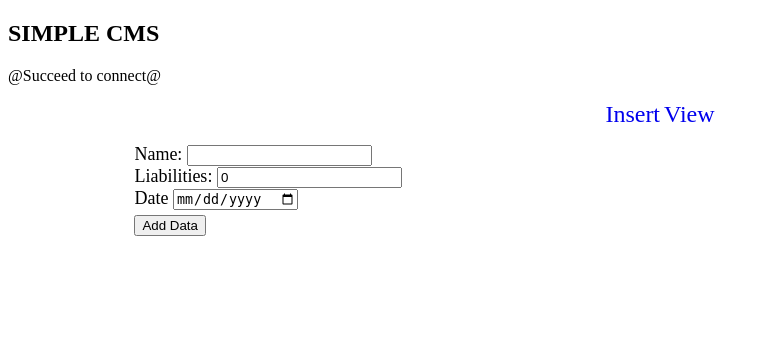
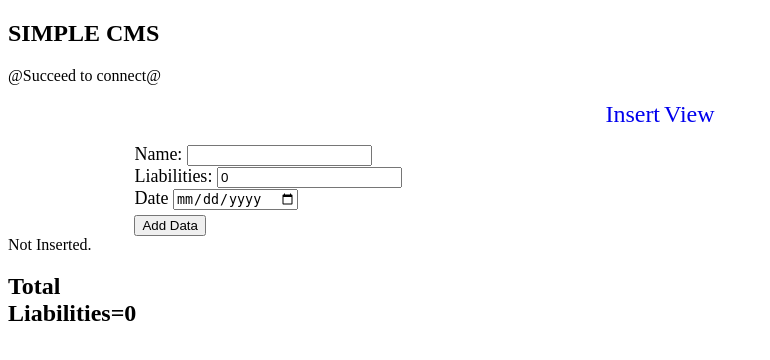
Before and after one commit to fallenben289/php-project1, a PHP site: page / in a window 1280 px wide. Shown: the top 360 px of the page, without its empty margins (0-770 px from the left). Run offline with PHP 8.4, Linux system fonts and the light colour scheme; tables that the repository leaves empty or names only in its code hold one stand-in row (values such as "Sample post").

Commit message:
Update PHP Project.

```diff
--- a/index.php
+++ b/index.php
@@ -11,6 +11,8 @@
 
 <?php
   echo "<h2>SIMPLE CMS</h2>";
+
+  //Config File is required to be included
     require "config.php";
 ?>
 
@@ -18,8 +20,8 @@
 <body>
     <nav>
         <ul>
-            <li><a href="#">Insert</a></li>
-            <li><a href="#">View</a></li>
+            <li><a href="#Insert">Insert</a></li>
+            <li><a href="#View">View</a></li>
         </ul>
     </nav>
 
@@ -38,5 +40,43 @@
             </form>
     </div>
 
+    <?php
+
+
+//To Avoid warning array key undefined
+if (isset($_POST['liabilities'])) {
+    $name= $_POST["name"];
+    $liabilities= $_POST["liabilities"];
+    $date= $_POST["date"];
+
+    //To Insert Data to MYSQL
+    $sql = "INSERT INTO personal_ledger (name, liabilities, date) VALUES ('$name','$liabilities','$date')";
+}
+
+    //Check if the Form is not empty
+    if (!isset($_POST['name']) and !isset($_POST['liabilities']) and !isset($_POST['date'])) {
+        echo "Not Inserted.";
+    } else {
+        //If Form is filled
+        if (mysqli_query($con, $sql)) {
+            //After checking the filled form insert the needed value
+            echo "New Record Inserted.";
+        }
+    }
+
+
+    //To Calculate the value of column of liabilities through the table of personal ledger
+            $res = mysqli_query($con, 'SELECT SUM(liabilities) AS sum FROM personal_ledger');
+            $row = $res->fetch_array();
+            $sum = $row['sum'];
+
+
+
+            echo "<h2>Total<br>Liabilities=".$sum."</h2>";
+
+        mysqli_close($con);
+
+    ?>
+
 </body>
 </html>
```
